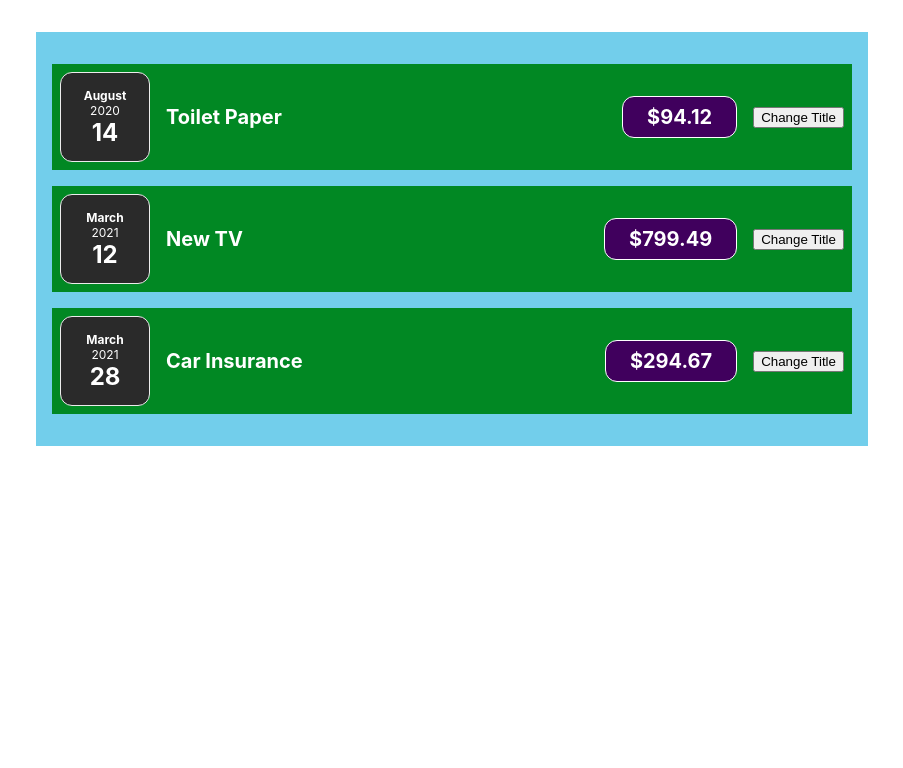
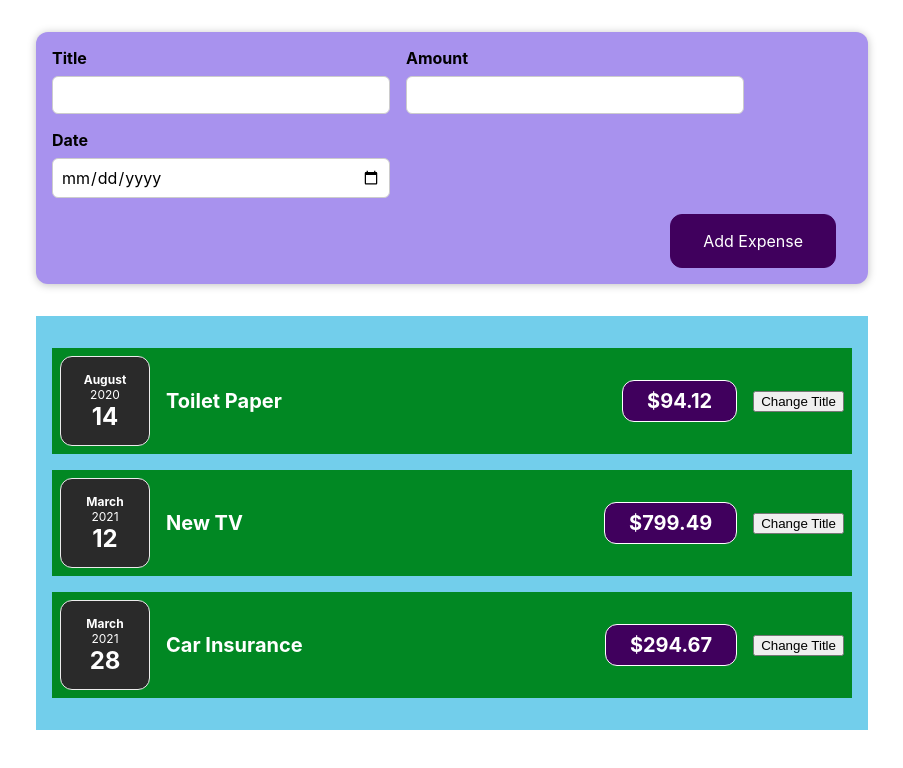
Before and after one commit to trandacphihung/expense-tracker, a React (Create React App) app: page / in a window 1280 px wide. Shown: the top 768 px of the page, without its empty margins (188-1091 px from the left). Built offline with nearby package versions, Linux system fonts and the light colour scheme.

Commit message:
Update code

```diff
--- a/src/App.tsx
+++ b/src/App.tsx
@@ -1,10 +1,12 @@
 import './App.css';
 import Expenses from './components/Expenses';
 import { expenses } from './data/dummyData';
+import NewExpense from './components/NewExpense/NewExpense';
 
 function App() {
   return (
     <>
+      <NewExpense />
       <Expenses expenses= {expenses}/>
     </>
   );
--- a/src/components/ExpenseItem.tsx
+++ b/src/components/ExpenseItem.tsx
@@ -1,15 +1,19 @@
 import { ExpensesItemProp } from '../modals/modals';
 import ExpensesDate from './ExpenseDate';
 import './ExpenseItem.css';
+import { useState } from 'react';
 
 function ExpensesItem({
   title,
   amount,
   date,
 }: ExpensesItemProp) {
-  const clickHandler = () => {
-    console.log('Clicked!');
-  };
+  const [newTitle, setNewTitle] = useState(title);
+
+  function clickHandler() {
+    setNewTitle('Updated!!!');
+    console.log(newTitle);
+  }
   return (
     <>
       <div className="expense-item">
@@ -17,7 +21,7 @@
           date= {date}
         />
         <div className="expense-item__description">
-          <h2>{title}</h2>
+          <h2>{newTitle}</h2>
           <div className="expense-item__price">${amount}</div>
           <button onClick={clickHandler}>Change Title</button>
         </div>
--- /dev/null
+++ b/src/components/NewExpense/ExpenseForm.css
@@ -0,0 +1,26 @@
+.new-expense__controls {
+  display: flex;
+  flex-wrap: wrap;
+  gap: 1rem;
+  margin-bottom: 1rem;
+  text-align: left;
+}
+
+.new-expense__control label {
+  font-weight: bold;
+  margin-bottom: 0.5rem;
+  display: block;
+}
+
+.new-expense__control input {
+  font: inherit;
+  padding: 0.5rem;
+  border-radius: 6px;
+  border: 1px solid #ccc;
+  width: 20rem;
+  max-width: 100%;
+}
+
+.new-expense__actions {
+  text-align: right !important;
+}
--- /dev/null
+++ b/src/components/NewExpense/ExpenseForm.tsx
@@ -0,0 +1,42 @@
+import './ExpenseForm.css';
+import { useState } from 'react';
+
+const ExpenseForm = () => {
+  const [enteredTitle, setEnteredTitle] = useState('');
+  const [enteredAmount, setEnteredAmount] = useState('');
+  const [enteredDate, setEnteredDate] = useState('');
+
+  const titleChangeHandler = (event: any) => {
+    setEnteredTitle(event.target.value);
+  };
+  const amountChangeHandler = (event: any) => {
+    setEnteredAmount(event.target.value);
+  };
+  const dateChangeHandler = (event: any) => {
+    setEnteredDate(event.target.value);
+  };
+
+  return (
+    <form>
+      <div className="new-expense__controls">
+        <div className="new-expense__control">
+          <label>Title</label>
+          <input type="text" onChange={titleChangeHandler}/>
+        </div>
+        <div className="new-expense__control">
+          <label>Amount</label>
+          <input type="number" min="0.01" step="0,01" onChange={amountChangeHandler}/>
+        </div>
+        <div className="new-expense__control">
+          <label>Date</label>
+          <input type="date" min="2019-01-01" max="2022-12-31" onChange={dateChangeHandler}/>
+        </div>
+      </div>
+      <div className="new-expense__actions">
+        <button type="submit">Add Expense</button>
+      </div>
+    </form>
+  );
+};
+
+export default ExpenseForm;
--- /dev/null
+++ b/src/components/NewExpense/NewExpense.css
@@ -0,0 +1,38 @@
+.new-expense {
+  background-color: #a892ee;
+  padding: 1rem;
+  margin: 2rem auto;
+  width: 50rem;
+  max-width: 95%;
+  border-radius: 12px;
+  text-align: center;
+  box-shadow: 0 1px 8px rgba(0, 0, 0, 0.25);
+}
+
+.new-expense button {
+  font: inherit;
+  cursor: pointer;
+  padding: 1rem 2rem;
+  border: 1px solid #40005d;
+  background-color: #40005d;
+  color: white;
+  border-radius: 12px;
+  margin-right: 1rem;
+}
+
+.new-expense button:hover,
+.new-expense button:active {
+  background-color: #510674;
+  border-color: #510674;
+}
+
+.new-expense button.alternative {
+  color: #220131;
+  border-color: transparent;
+  background-color: transparent;
+}
+
+.new-expense button.alternative:hover,
+.new-expense button.alternative:active {
+  background-color: #ddb3f8;
+}
--- /dev/null
+++ b/src/components/NewExpense/NewExpense.tsx
@@ -0,0 +1,10 @@
+import './NewExpense.css';
+import ExpenseForm from './ExpenseForm';
+
+const NewExpense = () => (
+  <div className="new-expense">
+    <ExpenseForm />
+  </div>
+);
+
+export default NewExpense;
```
